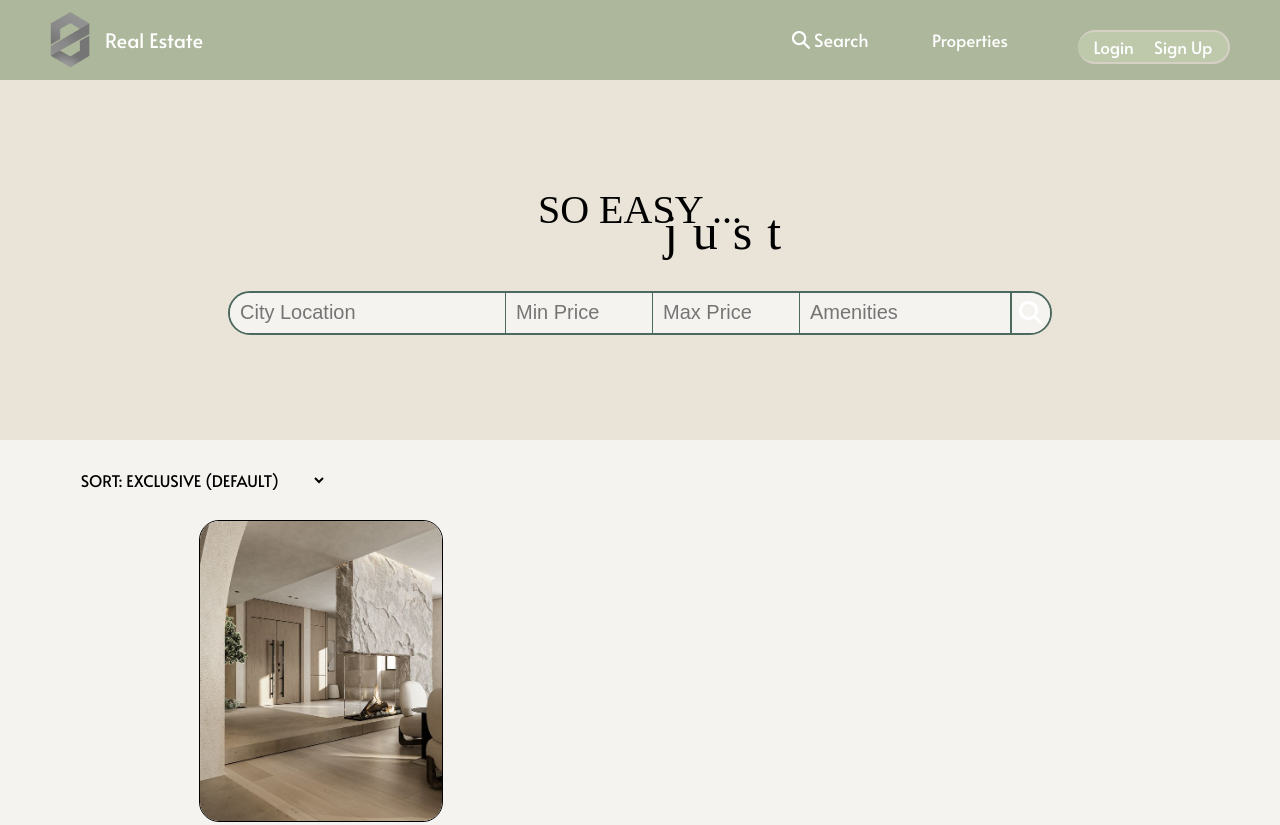
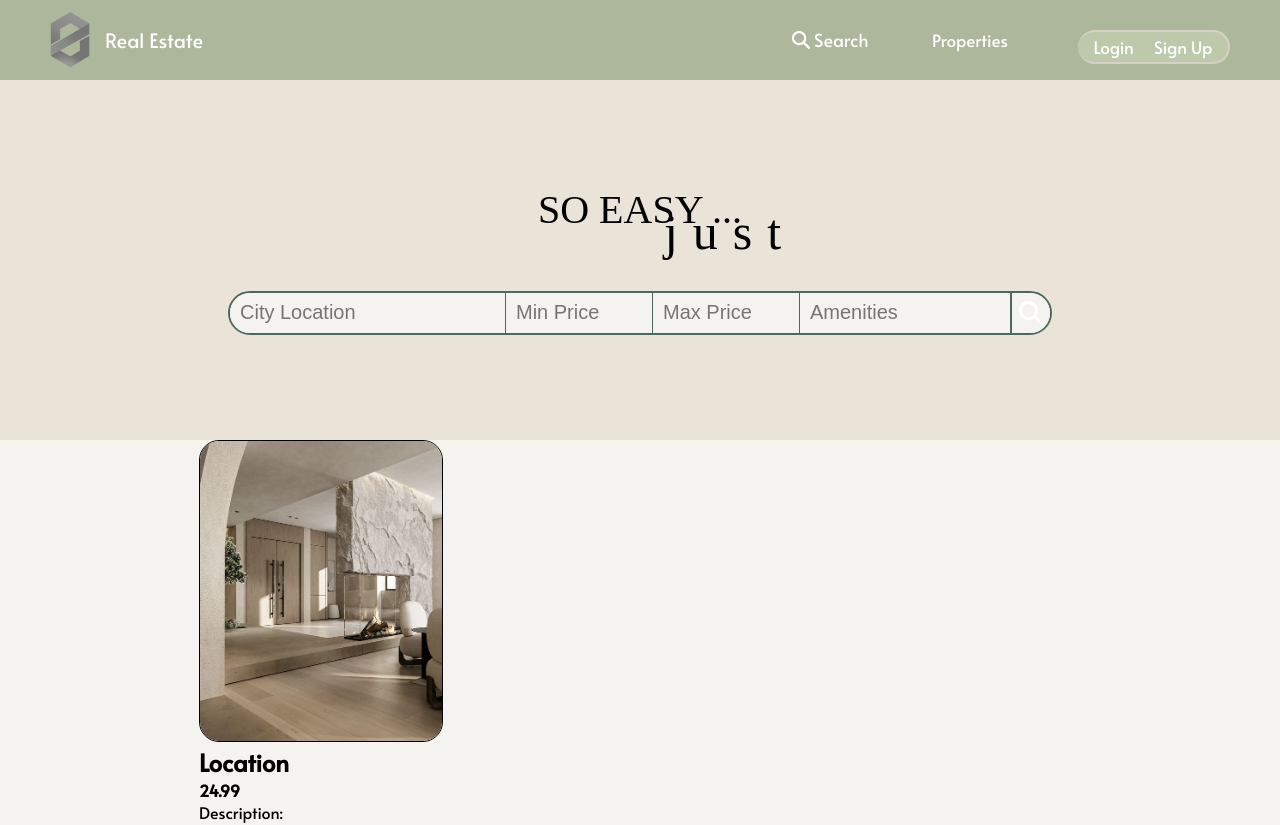
Before and after one commit to gentkoshii/realestate-front, a React (Vite) app: page / in a window 1280 px wide. Shown: the top 825 px of the page. Built offline with nearby package versions, Linux system fonts and the light colour scheme; no server answers; a web font is replaced by a local one.

Commit message:
Removed sort dropdown from HomeProducts component

```diff
--- a/src/HomePage/homeProducts.jsx
+++ b/src/HomePage/homeProducts.jsx
@@ -41,12 +41,6 @@ function HomeProducts() {
 
     return (
         <div className="homeProducts">
-            <select name="Sort" id="Sort" onChange={handleSortChange} value={sortBy}>
-                <option value="Exclusive">SORT: EXCLUSIVE (DEFAULT)</option>
-                <option value="Affordable">SORT: AFFORDABLE</option>
-                <option value="Cheap">SORT: CHEAP</option>
-            </select>
-
             <div className="homeProductsP">
                 {currentProducts.map((p, index) => (
                     <div className="Product" key={index}>
```
